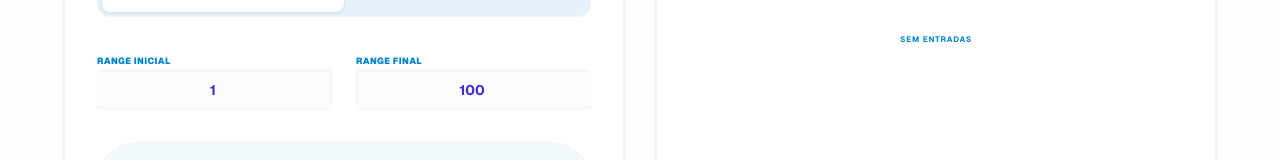
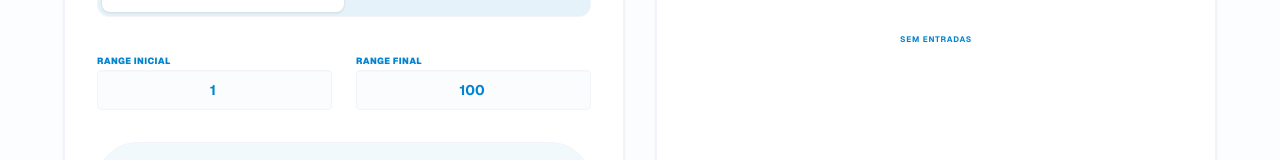
Before and after one commit to SenhorArroz/teste, a Next.js app: page /c29ydGVpby1hcHAtcm91dGVy in a window 1280 px wide. Shown: the part 346-506 px from the top of the page. Built offline with nearby package versions, Linux system fonts and the light colour scheme.

Commit message:
sorteador + color

```diff
--- a/app/c29ydGVpby1hcHAtcm91dGVy/page.tsx
+++ b/app/c29ydGVpby1hcHAtcm91dGVy/page.tsx
@@ -100,13 +100,13 @@ const SorteadorOrganico = () => {
               <div className="grid grid-cols-2 bg-sky-600/10 p-1 rounded-xl w-full border border-slate-100">
                 <button
                   onClick={() => setDeviceType('Smartphone')}
-                  className={`py-3 rounded-lg text-[11px] font-black text-sky-600 tracking-widest transition-all ${deviceType === 'Smartphone' ? 'bg-white shadow-sm text-primary ring-1 ring-slate-200/50' : 'text-sky-600 opacity-60'}`}
+                  className={`py-3 rounded-lg text-[11px] font-black text-sky-600 tracking-widest transition-all ${deviceType === 'Smartphone' ? 'bg-white shadow-sm text-sky-600 ring-1 ring-slate-200/50' : 'text-sky-600 opacity-60'}`}
                 >
                   SMARTPHONE
                 </button>
                 <button
                   onClick={() => setDeviceType('Computador')}
-                  className={`py-3 rounded-lg text-[11px] text-sky-600 font-black tracking-widest transition-all ${deviceType === 'Computador' ? 'bg-white shadow-sm text-primary ring-1 ring-slate-200/50' : 'text-sky-600 opacity-60'}`}
+                  className={`py-3 rounded-lg text-[11px] text-sky-600 font-black tracking-widest transition-all ${deviceType === 'Computador' ? 'bg-white shadow-sm text-sky-600 ring-1 ring-slate-200/50' : 'text-sky-600 opacity-60'}`}
                 >
                   COMPUTADOR
                 </button>
@@ -117,11 +117,11 @@ const SorteadorOrganico = () => {
             <div className="grid grid-cols-2 gap-6">
               <div className="form-control">
                 <label className="label"><span className="label-text font-black text-sky-600 text-[9px] uppercase tracking-wider">Range Inicial</span></label>
-                <input type="number" value={min} onChange={(e) => setMin(parseInt(e.target.value))} className="input input-bordered border-slate-100 bg-slate-50/50 text-center font-bold text-primary focus:bg-white" />
+                <input type="number" value={min} onChange={(e) => setMin(parseInt(e.target.value))} className="input input-bordered border-slate-100 bg-slate-50/50 text-center font-bold text-sky-600 focus:bg-white" />
               </div>
               <div className="form-control">
                 <label className="label"><span className="label-text font-black text-sky-600 text-[9px] uppercase tracking-wider">Range Final</span></label>
-                <input type="number" value={max} onChange={(e) => setMax(parseInt(e.target.value))} className="input input-bordered border-slate-100 bg-slate-50/50 text-center font-bold text-primary focus:bg-white" />
+                <input type="number" value={max} onChange={(e) => setMax(parseInt(e.target.value))} className="input input-bordered border-slate-100 bg-slate-50/50 text-center font-bold text-sky-600 focus:bg-white" />
               </div>
             </div>
 
@@ -129,15 +129,15 @@ const SorteadorOrganico = () => {
             <div className="relative py-8 bg-sky-600/5 rounded-[2.5rem] border border-slate-100 flex flex-col items-center justify-center min-h-[300px] overflow-hidden">
               {isAnimating ? (
                 <div className="flex flex-col items-center gap-5">
-                  <span className="loading loading-spinner loading-lg text-primary/40"></span>
+                  <span className="loading loading-spinner loading-lg text-sky-600/40"></span>
                   <div className="flex flex-col items-center">
-                    <span className="text-[10px] font-black text-primary tracking-[0.4em] animate-pulse">PROCESSANDO</span>
+                    <span className="text-[10px] font-black text-sky-600 tracking-[0.4em] animate-pulse">PROCESSANDO</span>
                     <span className="text-[8px] text-sky-600 font-mono mt-2">Entropy: {performance.now().toFixed(2)}ms</span>
                   </div>
                 </div>
               ) : results.length > 0 ? (
                 <div className="text-center animate-in zoom-in duration-500">
-                  <div className="text-[140px] font-black text-sky-600 leading-none text-primary tracking-tighter drop-shadow-lg">
+                  <div className="text-[140px] font-black text-sky-600 leading-none text-sky-600 tracking-tighter drop-shadow-lg">
                     {results[0]}
                   </div>
                   <div className="mt-6 px-6 py-1.5 bg-amber-500 text-white rounded-lg font-black text-[9px] uppercase tracking-[0.2em]">
@@ -187,7 +187,7 @@ const SorteadorOrganico = () => {
           <div className="flex-1 p-8 border-b border-slate-50 flex flex-col items-center min-h-[50%]">
             <div className="w-full flex justify-between items-center mb-8">
               <span className="text-[10px] font-black text-sky-600 uppercase tracking-widest">Smartphone</span>
-              <div className="h-6 px-3 flex items-center text-sky-600 bg-sky-600/5 text-primary rounded-full text-[13px] font-black">
+              <div className="h-6 px-3 flex items-center text-sky-600 bg-sky-600/5 text-sky-600 rounded-full text-[13px] font-black">
                 {smartphoneHistory.length} IDS
               </div>
             </div>
```
